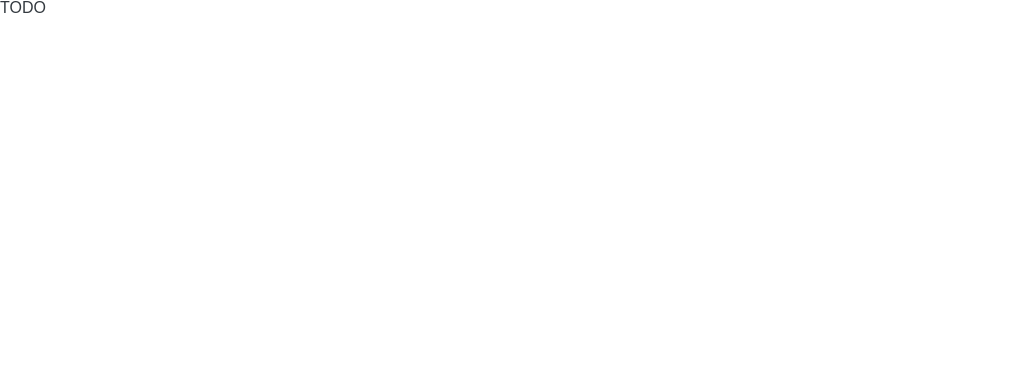
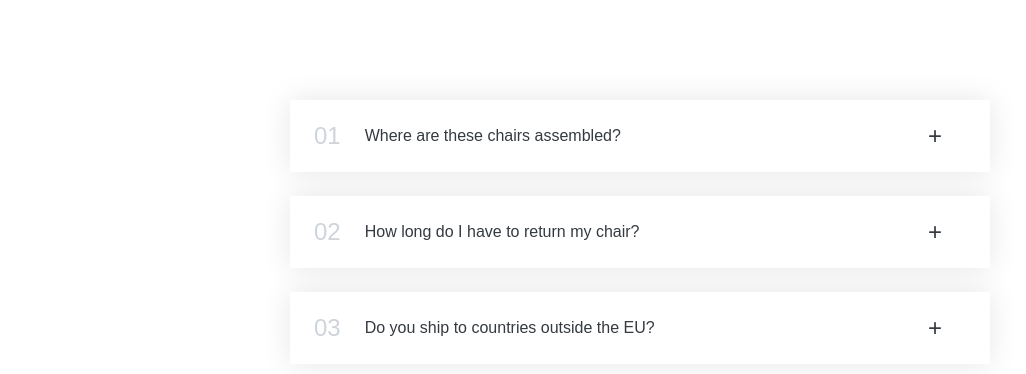
Before and after one commit to Vahidpro/react-components, a React (Create React App) app: page / in a window 1280 px wide. Shown: the top 374 px of the page, without its empty margins (0-1026 px from the left). Built offline with nearby package versions, Linux system fonts and the light colour scheme.

Commit message:
Added open and close functions

```diff
--- a/src/App.js
+++ b/src/App.js
@@ -1,3 +1,4 @@
+import { useState } from "react";
 import "./styles.css";
 
 const faqs = [
@@ -21,11 +22,40 @@ const faqs = [
 export default function App() {
 	return (
 		<div>
-			<Accordion />
+			<Accordion data={faqs} />
 		</div>
 	);
 }
 
-function Accordion() {
-	return <div>TODO</div>;
+function Accordion({ data }) {
+	return (
+		<div className="accordion">
+			{data.map((el, i) => (
+				<AccordionItem
+					num={i}
+					title={el.title}
+					text={el.text}
+					key={i}
+				/>
+			))}
+		</div>
+	);
 }
+function AccordionItem({ num, title, text }) {
+	const [isOpen, setIsOpen] = useState(false);
+
+	const handleToggle = () => {
+		setIsOpen((isOpen) => !isOpen);
+	};
+	return (
+		<div
+			className={`item ${isOpen ? "open" : ""}`}
+			onClick={handleToggle}
+		>
+			<p className="number">{num < 9 ? `0${num + 1}` : num + 1}</p>
+			<p className="text">{title}</p>
+			<p className="icon">{isOpen ? "-" : "+"}</p>
+			{isOpen && <div className="content-box">{text}</div>}
+		</div>
+	);
+}
```
